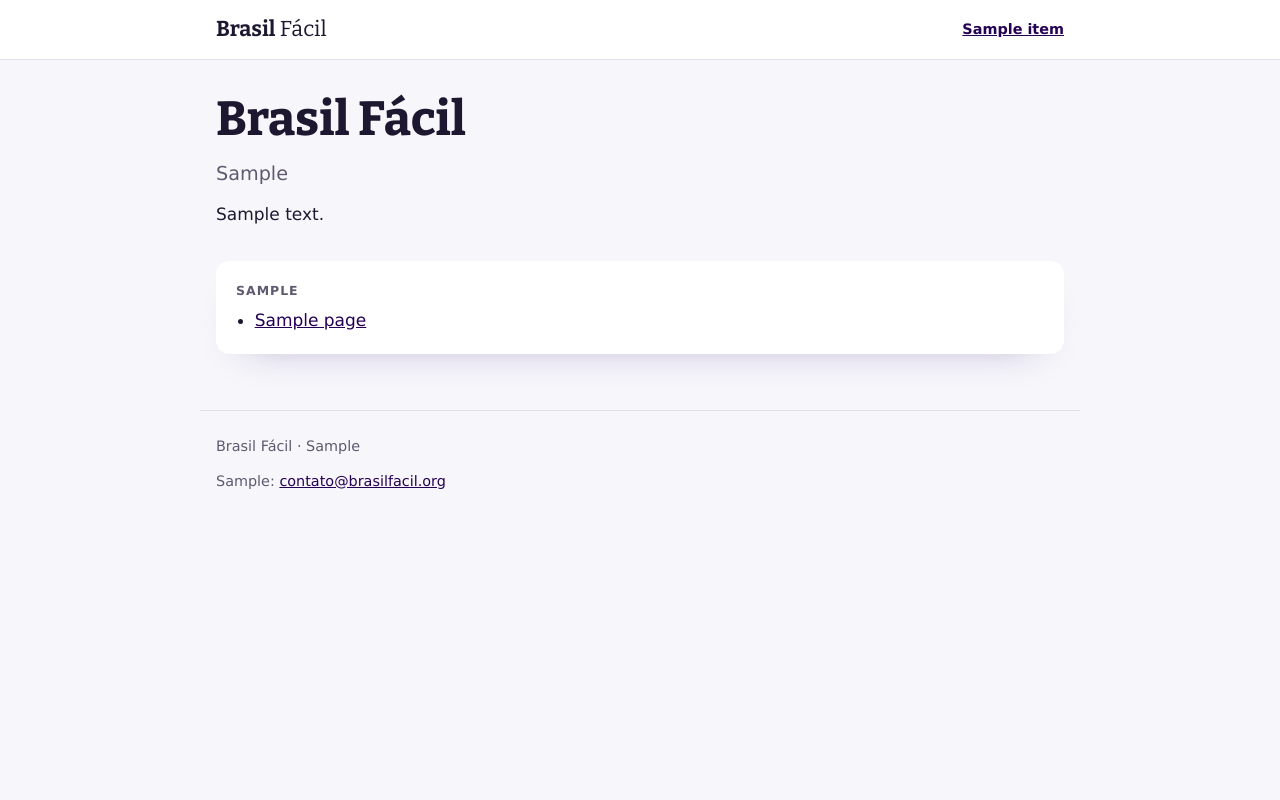
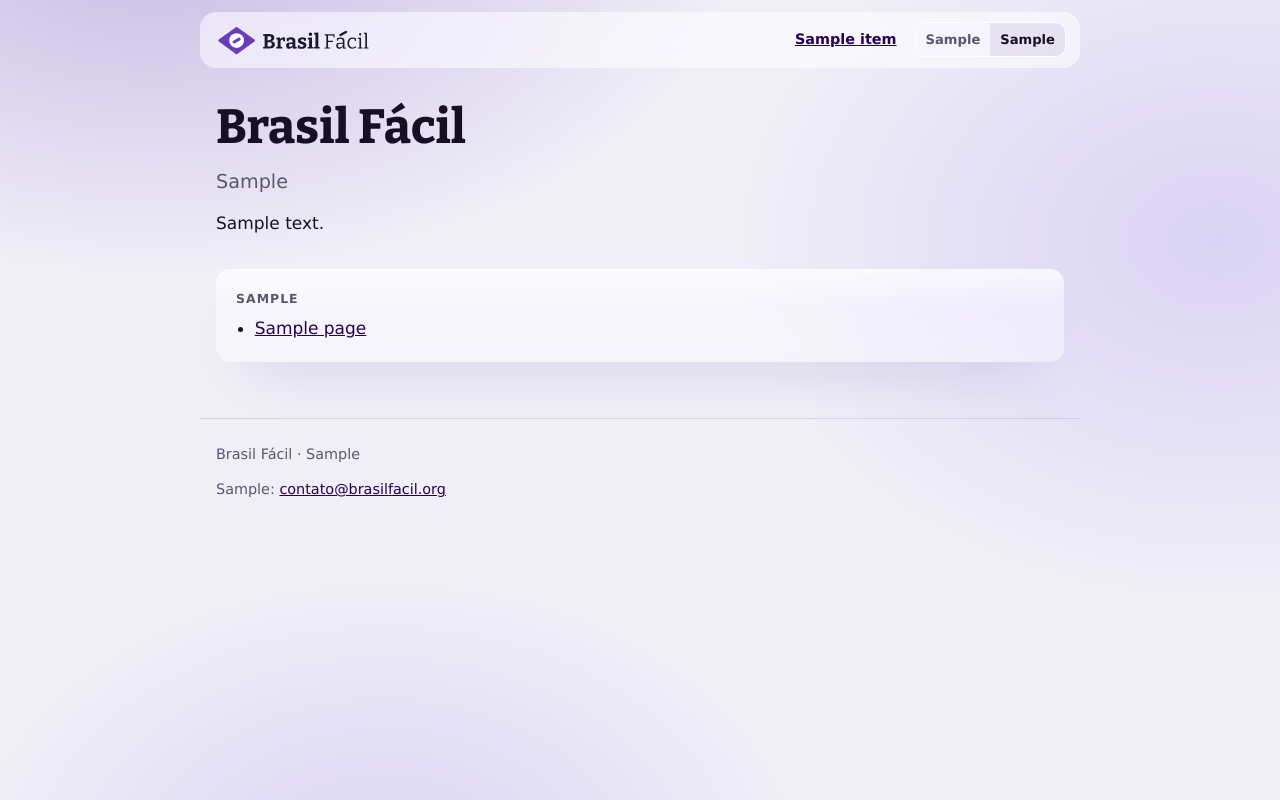
Before and after one commit to brasil-facil/brasil_facil, a Python web app: template site_src/templates/home.html in a window 1280 px wide. Run offline with Jinja, Linux system fonts and the light colour scheme; the template is opened without the code that fills it: most values are stand-ins (such as "Sample title", 1, 10 or a date in 2020); some web fonts are replaced.

Commit message:
Visual de vidro, logos e botão Escuro/Claro

```diff
--- a/content/strings.yaml
+++ b/content/strings.yaml
@@ -26,6 +26,9 @@ pt:
   latest_data: Dado mais recente
   methodology_note: Como medimos as cores
   footer_contact: Correções e sugestões
+  theme_label: Aparência
+  theme_dark: Escuro
+  theme_light: Claro
 en:
   html_lang: en
   other_lang: pt-BR
@@ -53,3 +56,6 @@ en:
   latest_data: Latest data
   methodology_note: How we choose the colours
   footer_contact: Corrections and suggestions
+  theme_label: Appearance
+  theme_dark: Dark
+  theme_light: Light
--- a/site_src/static/charts.js
+++ b/site_src/static/charts.js
@@ -177,7 +177,8 @@
         setupButtons(box, chart, data);
         render();
         window.addEventListener("resize", function () { chart.resize(); });
-        window.matchMedia("(prefers-color-scheme: dark)").addEventListener("change", render);
+        // theme.js sends "themechange" when the look switches (button or device).
+        document.addEventListener("themechange", render);
       });
   }
 
--- a/site_src/static/style.css
+++ b/site_src/static/style.css
@@ -22,15 +22,23 @@
   font-display: swap;
 }
 
-/* 1. Design tokens: every color and font is named once here. */
+/* 1. Design tokens: every color and font is named once here.
+   Light look. The glass values come from docs/design/mockup-resumo.html. */
 :root {
-  --bg: #F7F6FB;
-  --surface: #FFFFFF;
-  --fg: #1D1830;
-  --muted: #5F5A70;
-  --line: #E2DEEC;
+  --ground: #F0EEF7;                       /* the page behind the glass */
+  --glow-a: rgba(70, 30, 170, 0.24);       /* the soft purple light spots */
+  --glow-b: rgba(160, 140, 235, 0.28);
+  --glass: rgba(255, 255, 255, 0.42);      /* see-through panels */
+  --glass-strong: rgba(255, 255, 255, 0.55);
+  --glass-hi: rgba(255, 255, 255, 0.6);    /* the shine at the top of a panel */
+  --glass-edge: rgba(255, 255, 255, 0.85);
+  --shadow: 0 30px 60px -34px rgba(40, 20, 100, 0.22);
+  --surface: #FFFFFF;                      /* solid, for the chart tooltip */
+  --fg: #160F26;
+  --muted: #5B556E;
+  --line: rgba(37, 1, 84, 0.10);
   --brand: #250154;   /* not final: from the mockup */
-  --brand-soft: #EFE9FA;
+  --brand-soft: rgba(37, 1, 84, 0.07);
   /* Zones: meaning only, always shown with a word and an icon. */
   --good: #1E7A4C;  --good-soft: #E2F2E9;
   --watch: #8A5A00; --watch-soft: #FCF0C4;
@@ -38,51 +46,105 @@
   /* See-through versions for the bands behind the chart line. */
   --good-band: rgba(30, 122, 76, 0.14);
   --watch-band: rgba(212, 160, 23, 0.16);
-  --shadow: 0 18px 40px -28px rgba(40, 20, 100, 0.35);
   --radius: 14px;
   --font-display: "Bitter", Georgia, "Times New Roman", serif;
   --font-body: "Inclusive Sans", Verdana, sans-serif;
   color-scheme: light;
 }
 
-/* 2. Dark mode: same names, new values, when the phone or computer is set to dark. */
+/* 2. Dark look. Written twice on purpose:
+   - when the reader picks "Escuro" (data-theme="dark" on <html>);
+   - when the reader picked nothing and the device is in dark mode.
+   Keep the two blocks identical. */
+:root[data-theme="dark"] {
+  --ground: #08060F;
+  --glow-a: rgba(55, 10, 125, 0.85);
+  --glow-b: rgba(80, 50, 170, 0.28);
+  --glass: rgba(255, 255, 255, 0.055);
+  --glass-strong: rgba(14, 9, 28, 0.55);
+  --glass-hi: rgba(255, 255, 255, 0.07);
+  --glass-edge: rgba(255, 255, 255, 0.11);
+  --shadow: 0 30px 60px -34px rgba(0, 0, 0, 0.75);
+  --surface: #191622;
+  --fg: #EEEAF6;
+  --muted: #ADA6C0;
+  --line: rgba(255, 255, 255, 0.10);
+  --brand: #B9A2F5;   /* not final: from the mockup */
+  --brand-soft: rgba(185, 162, 245, 0.14);
+  --good: #52C48D;  --good-soft: rgba(82, 196, 141, 0.14);
+  --watch: #E7B04E; --watch-soft: rgba(231, 176, 78, 0.14);
+  --bad: #F2806F;   --bad-soft: rgba(242, 128, 111, 0.14);
+  --good-band: rgba(82, 196, 141, 0.16);
+  --watch-band: rgba(231, 176, 78, 0.12);
+  color-scheme: dark;
+}
+
 @media (prefers-color-scheme: dark) {
-  :root {
-    --bg: #100E17;
+  :root:not([data-theme="light"]) {
+    --ground: #08060F;
+    --glow-a: rgba(55, 10, 125, 0.85);
+    --glow-b: rgba(80, 50, 170, 0.28);
+    --glass: rgba(255, 255, 255, 0.055);
+    --glass-strong: rgba(14, 9, 28, 0.55);
+    --glass-hi: rgba(255, 255, 255, 0.07);
+    --glass-edge: rgba(255, 255, 255, 0.11);
+    --shadow: 0 30px 60px -34px rgba(0, 0, 0, 0.75);
     --surface: #191622;
-    --fg: #ECE9F4;
-    --muted: #A49FB3;
-    --line: #2E2A3B;
+    --fg: #EEEAF6;
+    --muted: #ADA6C0;
+    --line: rgba(255, 255, 255, 0.10);
     --brand: #B9A2F5;   /* not final: from the mockup */
-    --brand-soft: #2A2142;
-    --good: #52C48D;  --good-soft: #15291F;
-    --watch: #E2A845; --watch-soft: #2C2312;
-    --bad: #F07A6C;   --bad-soft: #321A18;
-    --good-band: rgba(82, 196, 141, 0.14);
-    --watch-band: rgba(226, 168, 69, 0.14);
-    --shadow: 0 18px 40px -26px rgba(0, 0, 0, 0.8);
+    --brand-soft: rgba(185, 162, 245, 0.14);
+    --good: #52C48D;  --good-soft: rgba(82, 196, 141, 0.14);
+    --watch: #E7B04E; --watch-soft: rgba(231, 176, 78, 0.14);
+    --bad: #F2806F;   --bad-soft: rgba(242, 128, 111, 0.14);
+    --good-band: rgba(82, 196, 141, 0.16);
+    --watch-band: rgba(231, 176, 78, 0.12);
     color-scheme: dark;
   }
 }
 
-/* 3. Base: the whole page. */
+/* 3. Base: the whole page, lit by soft purple glows. */
 * {
   box-sizing: border-box;
 }
 
 body {
   margin: 0;
-  background: var(--bg);
+  min-height: 100vh;
   color: var(--fg);
   font-family: var(--font-body);
   font-size: 17px;
   line-height: 1.6;
+  background:
+    radial-gradient(900px 520px at 12% -8%, var(--glow-a), transparent 65%),
+    radial-gradient(800px 600px at 95% 30%, var(--glow-b), transparent 60%),
+    radial-gradient(700px 500px at 30% 110%, var(--glow-b), transparent 60%),
+    var(--ground);
+  background-attachment: fixed;
 }
 
-/* 4. Layout: header, one calm column, footer. */
+/* Glass: see-through, blurs what is behind it, no outline, soft shadow. */
+.glass,
+.panel {
+  background: linear-gradient(180deg, var(--glass-hi), transparent 40%), var(--glass);
+  -webkit-backdrop-filter: blur(18px) saturate(140%);
+  backdrop-filter: blur(18px) saturate(140%);
+  box-shadow: var(--shadow);
+  border-radius: var(--radius);
+}
+
+/* 4. Layout: a floating glass header, one calm column, footer. */
 .site-header {
-  border-bottom: 1px solid var(--line);
-  background: var(--surface);
+  position: sticky;
+  top: 0;
+  z-index: 10;
+  padding: 12px 16px 0;
+}
+
+.site-header .glass {
+  background: var(--glass-strong);
+  border-radius: 16px;
 }
 
 .site-header-inner,
@@ -95,21 +157,79 @@ body {
 
 .site-header-inner {
   display: flex;
+  flex-wrap: wrap;
   align-items: center;
   justify-content: space-between;
-  padding-block: 12px;
+  gap: 8px 16px;
+  padding: 10px 14px 10px 16px;
 }
 
-.wordmark {
-  font-family: var(--font-display);
-  font-size: 1.35rem;
-  color: var(--fg);
-  text-decoration: none;
+/* The logo: two files, only one shown, matching the light or dark look. */
+.logo {
+  display: flex;
+}
+
+.logo img {
+  height: 36px;
+  width: auto;
+}
+
+.logo .on-dark {
+  display: none;
+}
+
+:root[data-theme="dark"] .logo .on-light {
+  display: none;
+}
+
+:root[data-theme="dark"] .logo .on-dark {
+  display: block;
+}
+
+@media (prefers-color-scheme: dark) {
+  :root:not([data-theme="light"]) .logo .on-light {
+    display: none;
+  }
+
+  :root:not([data-theme="light"]) .logo .on-dark {
+    display: block;
+  }
+}
+
+.tools {
+  display: flex;
+  align-items: center;
+  gap: 8px;
 }
 
 .lang-switch {
   font-size: 0.9rem;
   font-weight: 700;
+  padding: 6px 10px;
+}
+
+/* A segmented switch: two buttons glued together, the pressed one highlighted. */
+.seg {
+  display: flex;
+  border: 1px solid var(--glass-edge);
+  border-radius: 10px;
+  overflow: hidden;
+}
+
+.seg button {
+  font: inherit;
+  font-size: 0.82rem;
+  font-weight: 700;
+  color: var(--muted);
+  background: transparent;
+  border: 0;
+  padding: 6px 10px;
+  cursor: pointer;
+}
+
+.seg button[aria-pressed="true"] {
+  color: var(--fg);
+  background: var(--brand-soft);
 }
 
 .page {
@@ -171,11 +291,8 @@ a {
   font-size: 0.95rem;
 }
 
-/* 6. Panels: white cards with a soft shadow and no outline (from the mockup). */
+/* 6. Panels: spacing only; the glass look is in section 3. */
 .panel {
-  background: var(--surface);
-  border-radius: var(--radius);
-  box-shadow: var(--shadow);
   padding: 20px;
   min-width: 0;
 }
--- /dev/null
+++ b/site_src/static/theme.js
@@ -0,0 +1,43 @@
+// Brasil Fácil: the Escuro / Claro switch in the header.
+// With no choice saved, the site follows the device's own light or dark mode.
+
+(function () {
+  "use strict";
+
+  var root = document.documentElement;
+  var deviceDark = window.matchMedia("(prefers-color-scheme: dark)");
+  var buttons = document.querySelectorAll("[data-theme-choice]");
+
+  // The look actually on screen: the saved choice, or else the device's mode.
+  function currentLook() {
+    return root.dataset.theme || (deviceDark.matches ? "dark" : "light");
+  }
+
+  // Mark the button of the current look as pressed (that also styles it).
+  function showPressed() {
+    var look = currentLook();
+    buttons.forEach(function (button) {
+      button.setAttribute("aria-pressed", String(button.dataset.themeChoice === look));
+    });
+  }
+
+  function choose(look) {
+    root.dataset.theme = look;
+    try { localStorage.setItem("bf-theme", look); } catch (e) {}
+    showPressed();
+    // Tell the charts to redraw with the new colours.
+    document.dispatchEvent(new Event("themechange"));
+  }
+
+  buttons.forEach(function (button) {
+    button.addEventListener("click", function () { choose(button.dataset.themeChoice); });
+  });
+
+  // If the reader never chose, follow the device when it switches mode.
+  deviceDark.addEventListener("change", function () {
+    showPressed();
+    document.dispatchEvent(new Event("themechange"));
+  });
+
+  showPressed();
+})();
--- a/site_src/templates/base.html
+++ b/site_src/templates/base.html
@@ -5,13 +5,30 @@
     <meta name="viewport" content="width=device-width, initial-scale=1">
     <title>{% block title %}Brasil Fácil{% endblock %}</title>
     <link rel="alternate" hreflang="{{ s.other_lang }}" href="{{ other_url }}">
+    <link rel="icon" href="/static/brand/brasil-facil-simbolo.svg" type="image/svg+xml">
     <link rel="stylesheet" href="/static/style.css">
+    <script>
+      // Apply the reader's saved look before the page is drawn, so it never flashes.
+      try {
+        var look = localStorage.getItem("bf-theme");
+        if (look === "light" || look === "dark") document.documentElement.dataset.theme = look;
+      } catch (e) {}
+    </script>
   </head>
   <body>
     <header class="site-header">
-      <div class="site-header-inner">
-        <a class="wordmark" href="/{{ lang }}/"><b>Brasil</b> Fácil</a>
-        <a class="lang-switch" href="{{ other_url }}" hreflang="{{ s.other_lang }}" lang="{{ s.other_lang }}">{{ s.other_lang_name }}</a>
+      <div class="site-header-inner glass">
+        <a class="logo" href="/{{ lang }}/">
+          <img class="on-light" src="/static/brand/brasil-facil-logo.svg" alt="Brasil Fácil" width="154" height="36">
+          <img class="on-dark" src="/static/brand/brasil-facil-logo-branco.svg" alt="Brasil Fácil" width="154" height="36">
+        </a>
+        <div class="tools">
+          <a class="lang-switch" href="{{ other_url }}" hreflang="{{ s.other_lang }}" lang="{{ s.other_lang }}">{{ s.other_lang_name }}</a>
+          <div class="seg theme-switch" role="group" aria-label="{{ s.theme_label }}">
+            <button type="button" data-theme-choice="dark" aria-pressed="false">{{ s.theme_dark }}</button>
+            <button type="button" data-theme-choice="light" aria-pressed="false">{{ s.theme_light }}</button>
+          </div>
+        </div>
       </div>
     </header>
 
@@ -23,6 +40,7 @@
       <p>Brasil Fácil · {{ s.site_tagline }}</p>
       <p>{{ s.footer_contact }}: <a href="mailto:contato@brasilfacil.org">contato@brasilfacil.org</a></p>
     </footer>
+    <script src="/static/theme.js" defer></script>
     {% block scripts %}{% endblock %}
   </body>
 </html>
```
Also changed, not shown: site_src/static/brand/brasil-facil-logo-branco.svg (added), site_src/static/brand/brasil-facil-logo.svg (added), site_src/static/brand/brasil-facil-simbolo.svg (added).
